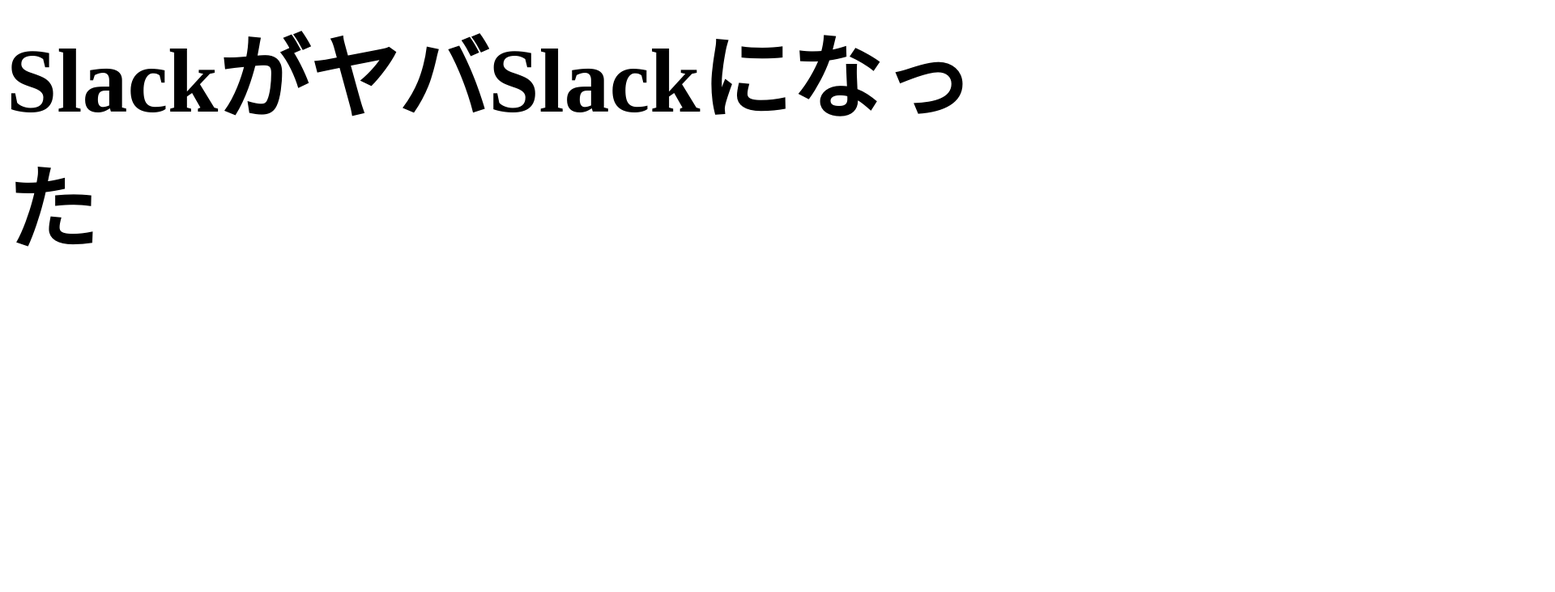
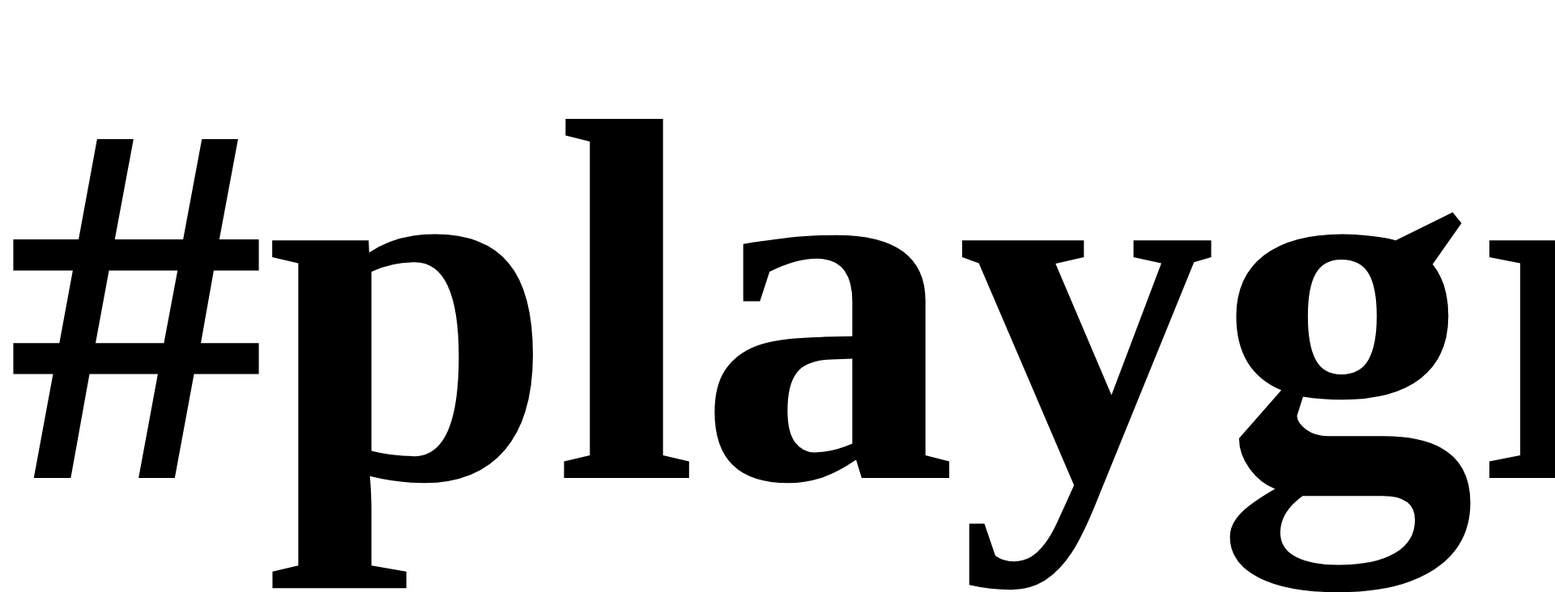
Before and after one commit to sakurapleasure/sakurapleasure.github.io, a plain HTML site: page index.html in a window 1280 px wide. Shown: the top 732 px of the page at 81% size, 1920 px wide, since content can reach past the window. Drawn offline with Linux system fonts and the light colour scheme.

Commit message:
Update index.html

```diff
--- a/index.html
+++ b/index.html
@@ -3,6 +3,6 @@
 		<title>unchi</title>
 	</head>
 	<body>
-		<h1 style="font-size: 7em;">SlackがヤバSlackになった</h1>
+		<h1 style="font-size: 40em;">#playground</h1>
 	</body>
 </html>
```
